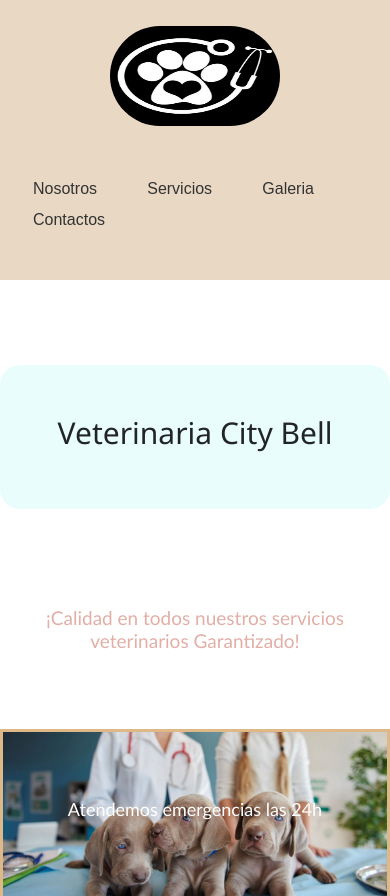
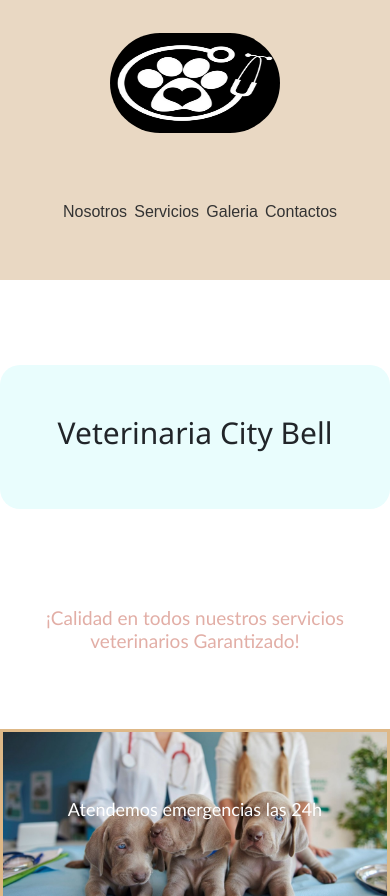
Before and after one commit to martin-alvaro/DesarrolloWeb-Coder, a website: page index.html in a window 390 px wide. Shown: the top 896 px of the page. Drawn offline with nearby package versions, Linux system fonts and the light colour scheme.

Commit message:
cambiando el padding de los enlaces del header

```diff
--- a/css/style.scss
+++ b/css/style.scss
@@ -306,6 +306,7 @@
     outline: none;
   }
 
+
   .form-img {
     flex: 1;
     padding: 10px;
@@ -388,7 +389,7 @@
       font-size: 16px;
       font-family: Arial, Helvetica, sans-serif;
       top: 0;
-      padding-left: 1px;
+      padding-right: 3px;
     }
 
     .cont-titulo {
@@ -501,4 +502,4 @@
     .nosotros-acordeon {
       display: none;
     }
-  }
+ }
```
Also changed, not shown: css/style.css, 1 other file.
